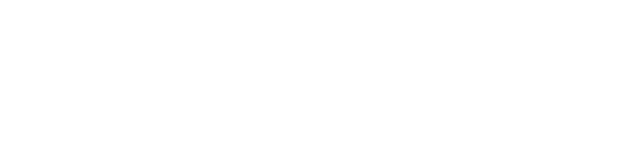
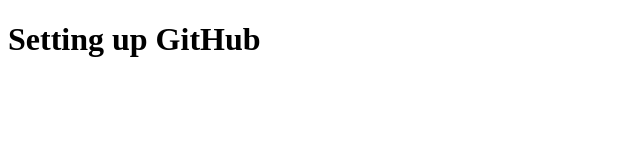
Before and after one commit to JeffVar/Microverse-Trials-01, a plain HTML site: page index.html in a window 1280 px wide. Shown: the whole page, without its empty margins (0-640 px from the left). Drawn offline with Linux system fonts and the light colour scheme.

Commit message:
Added h1 to html file

```diff
--- a/index.html
+++ b/index.html
@@ -6,6 +6,6 @@
     <title>Document</title>
 </head>
 <body>
-
+    <h1>Setting up GitHub</h1>
 </body>
 </html>
```
